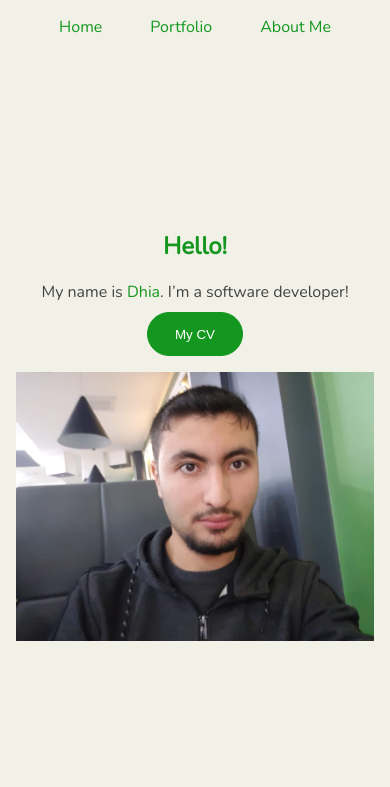
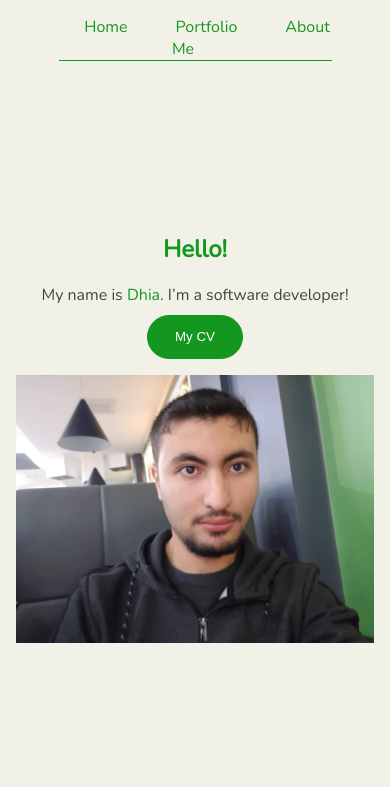
Before and after one commit to HikariLight/Portfolio, a Gatsby site: page / in a window 390 px wide. Shown: the top 787 px of the page. Built offline with nearby package versions, Linux system fonts and the light colour scheme; Gatsby itself is replaced by a stand-in of ours.

Commit message:
Added header border

```diff
--- a/src/style/global.css
+++ b/src/style/global.css
@@ -1,4 +1,4 @@
-html{
+:root{
     --themeDefault: #434343;
     --themeGreen: #14971F;
     --themeBackground: #F2F1E7;
@@ -49,8 +49,10 @@ li{
 
 header{
     text-align: center;
-    margin: 1em;
+    margin: 1em auto;
     min-height: 5vh;
+    border-bottom: 1px solid var(--themeGreen);
+    width: 50%;
 }
 
 main{
@@ -145,6 +147,10 @@ footer > *{
         font-size: 16px;
     }
 
+    header{
+        width: 70%;
+    }
+
     nav ul a{
         padding: 0.5em;
     }
```
Also changed, not shown: 1 other file.
